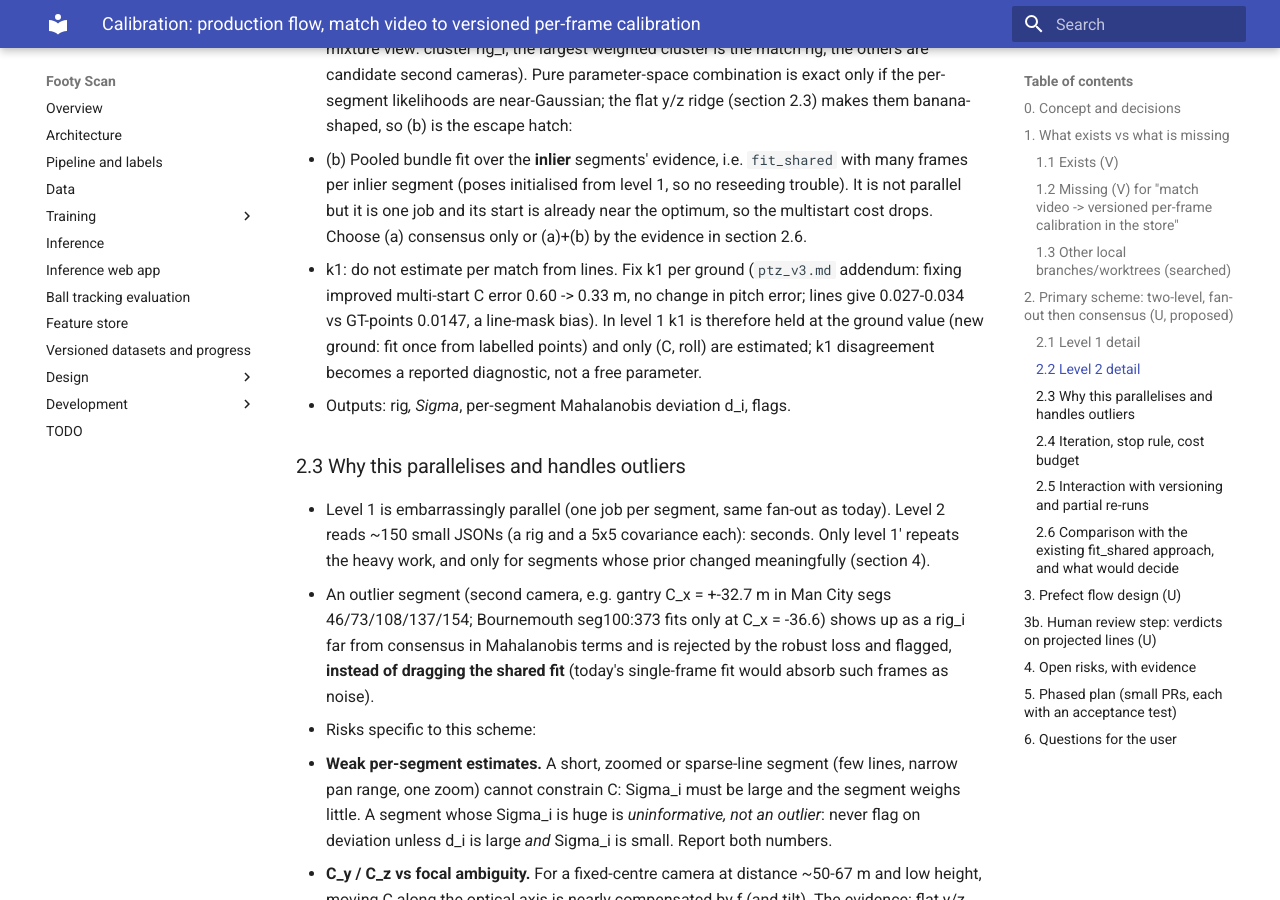
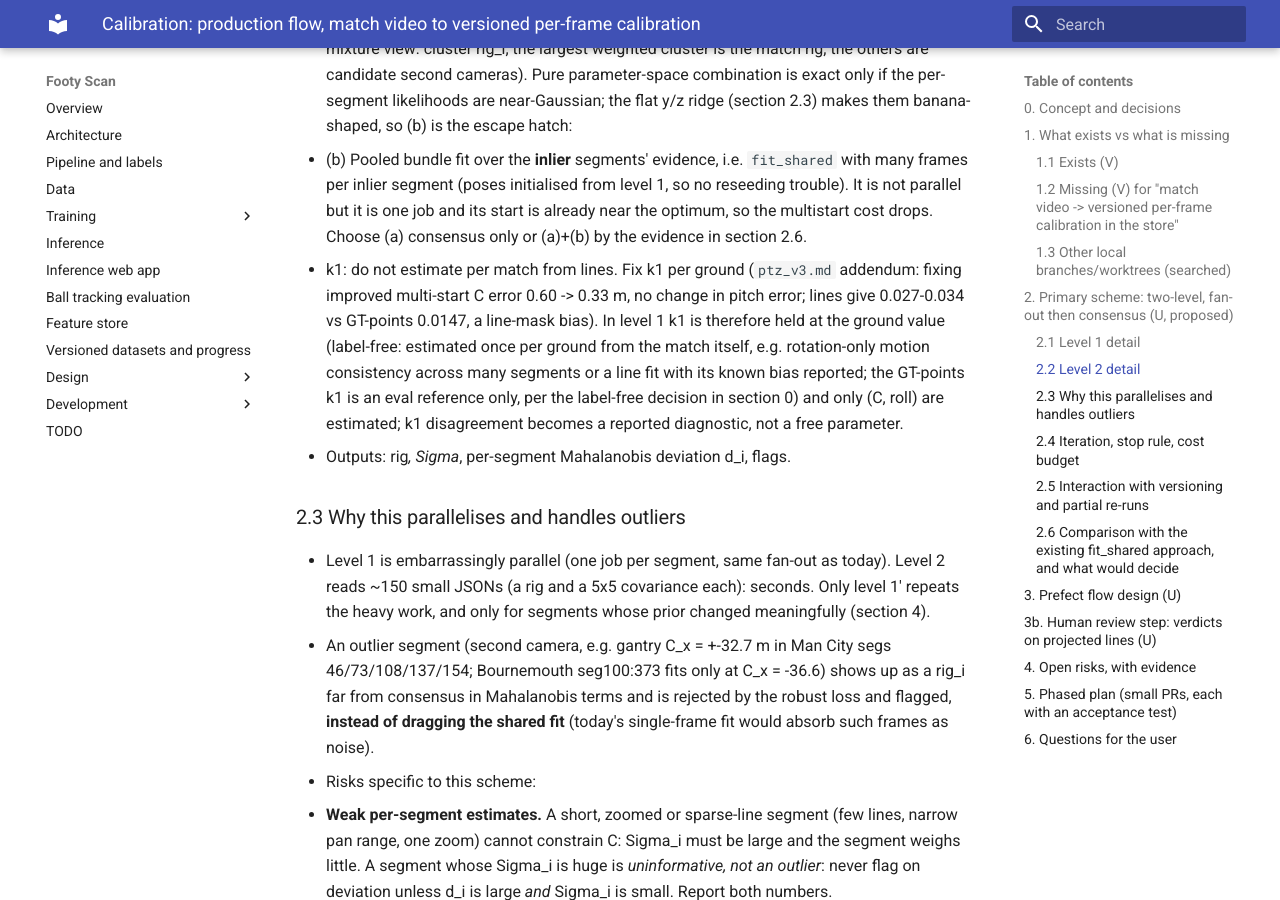
Before and after one commit to egroeg121/footy-track, an MkDocs documentation site: the page built from docs/design/calibration_match_flow.md, in a window 1280 px wide and 900 px high, scrolled down 4319 px. Built offline with MkDocs 1.6.1 and Material for MkDocs 9.7.7, drawn with Linux system fonts in a browser that asks for light colours.

Commit message:
docs(design): k1 per ground estimated label-free; GT k1 only as eval reference
Co-Authored-By: Claude Opus 5.5 <noreply@anthropic.com>
Claude-Session: https://claude.ai/code/session_01FxpgPxKjSArSx4nratoeKQ

```diff
--- a/docs/design/calibration_match_flow.md
+++ b/docs/design/calibration_match_flow.md
@@ -98,7 +98,7 @@ L1' per segment (parallel):               re-solve with rig* as a TIGHT prior (o
 - Consensus over rig_i: minimise `sum_i rho( (rig_i - rig*)^T Sigma_i^-1 (rig_i - rig*) )` with a robust rho (Huber/Cauchy), initialised at the weighted median, multi-start over C (the basin problem of `ptz_v3.md` section 6 shows up as multi-modal rig_i, so use a mixture
   view: cluster rig_i, the largest weighted cluster is the match rig, the others are candidate second cameras). Pure parameter-space combination is exact only if the per-segment likelihoods are near-Gaussian; the flat y/z ridge (section 2.3) makes them banana-shaped, so (b) is the escape hatch:
 - (b) Pooled bundle fit over the **inlier** segments' evidence, i.e. `fit_shared` with many frames per inlier segment (poses initialised from level 1, so no reseeding trouble). It is not parallel but it is one job and its start is already near the optimum, so the multistart cost drops. Choose (a) consensus only or (a)+(b) by the evidence in section 2.6.
-- k1: do not estimate per match from lines. Fix k1 per ground (`ptz_v3.md` addendum: fixing improved multi-start C error 0.60 -> 0.33 m, no change in pitch error; lines give 0.027-0.034 vs GT-points 0.0147, a line-mask bias). In level 1 k1 is therefore held at the ground value (new ground: fit once from labelled points) and only (C, roll) are estimated; k1 disagreement becomes a reported diagnostic, not a free parameter.
+- k1: do not estimate per match from lines. Fix k1 per ground (`ptz_v3.md` addendum: fixing improved multi-start C error 0.60 -> 0.33 m, no change in pitch error; lines give 0.027-0.034 vs GT-points 0.0147, a line-mask bias). In level 1 k1 is therefore held at the ground value (label-free: estimated once per ground from the match itself, e.g. rotation-only motion consistency across many segments or a line fit with its known bias reported; the GT-points k1 is an eval reference only, per the label-free decision in section 0) and only (C, roll) are estimated; k1 disagreement becomes a reported diagnostic, not a free parameter.
 - Outputs: rig*, Sigma*, per-segment Mahalanobis deviation d_i, flags.
 
 ### 2.3 Why this parallelises and handles outliers
```
